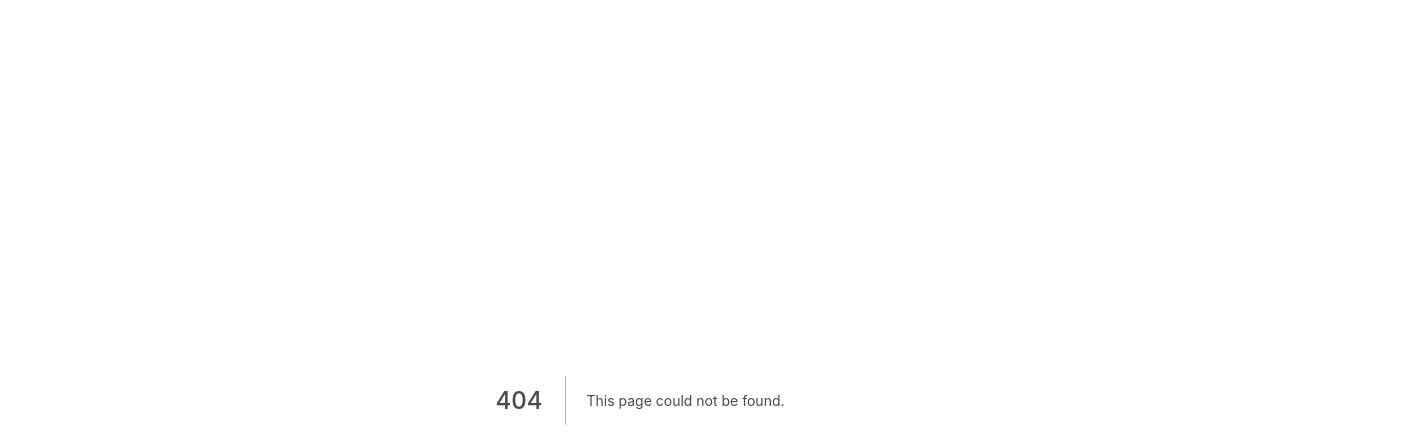
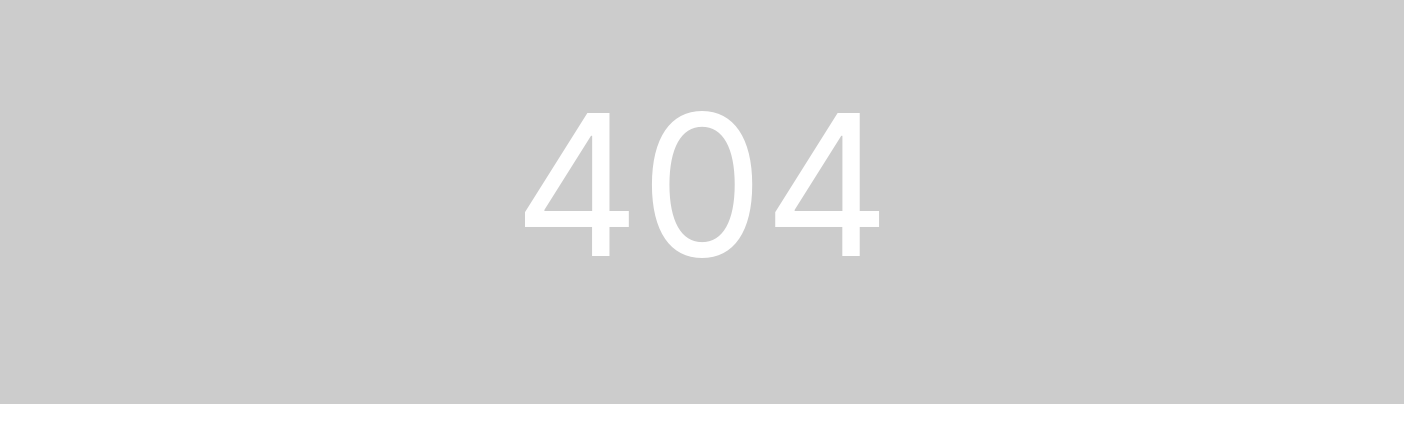
Before and after one commit to gorpher/nextjs-tools, a Next.js app: page /gh/1 in a window 1280 px wide. Before the commit this address had no page. Shown: the top 448 px of the page, 1404 px wide, since content can reach past the window. Built offline with nearby package versions, Linux system fonts and the light colour scheme.

Commit message:
svg placeholder

```diff
--- /dev/null
+++ b/pages/gh/[value].tsx
@@ -0,0 +1,29 @@
+import {useRouter} from 'next/router'
+import {number} from "prop-types";
+
+const svg404 = (<svg xmlns='http://www.w3.org/2000/svg' width={1404} height={404}>
+    <rect x='0' y='0' width={1404} height={404} fill='#CCC'/>
+    <text x='50%' y='50%'
+          style={{dominantBaseline: "middle", textAnchor: "middle", fontSize: Math.floor(0.14 * 1404)}}
+          fill='#FFF'>404
+    </text>
+</svg>)
+const Index = () => {
+    const router = useRouter()
+    const {value} = router.query
+    if (!value) {
+        return svg404
+    }
+    let hw = (value + "").split('x');
+    if (hw.length != 2 || isNaN(Number(hw[0])) || isNaN(Number(hw[1]))) {
+        return svg404
+    }
+    return (<svg xmlns='http://www.w3.org/2000/svg' width={hw[0]} height={hw[1]}>
+        <rect x='0' y='0' width={hw[0]} height={hw[1]} fill='#CCC'/>
+        <text x='50%' y='50%'
+              style={{dominantBaseline: "middle", textAnchor: "middle", fontSize: Math.floor(0.14 * Number(hw[0]))}}
+              fill='#FFF'>{value}</text>
+    </svg>)
+}
+
+export default Index
```
